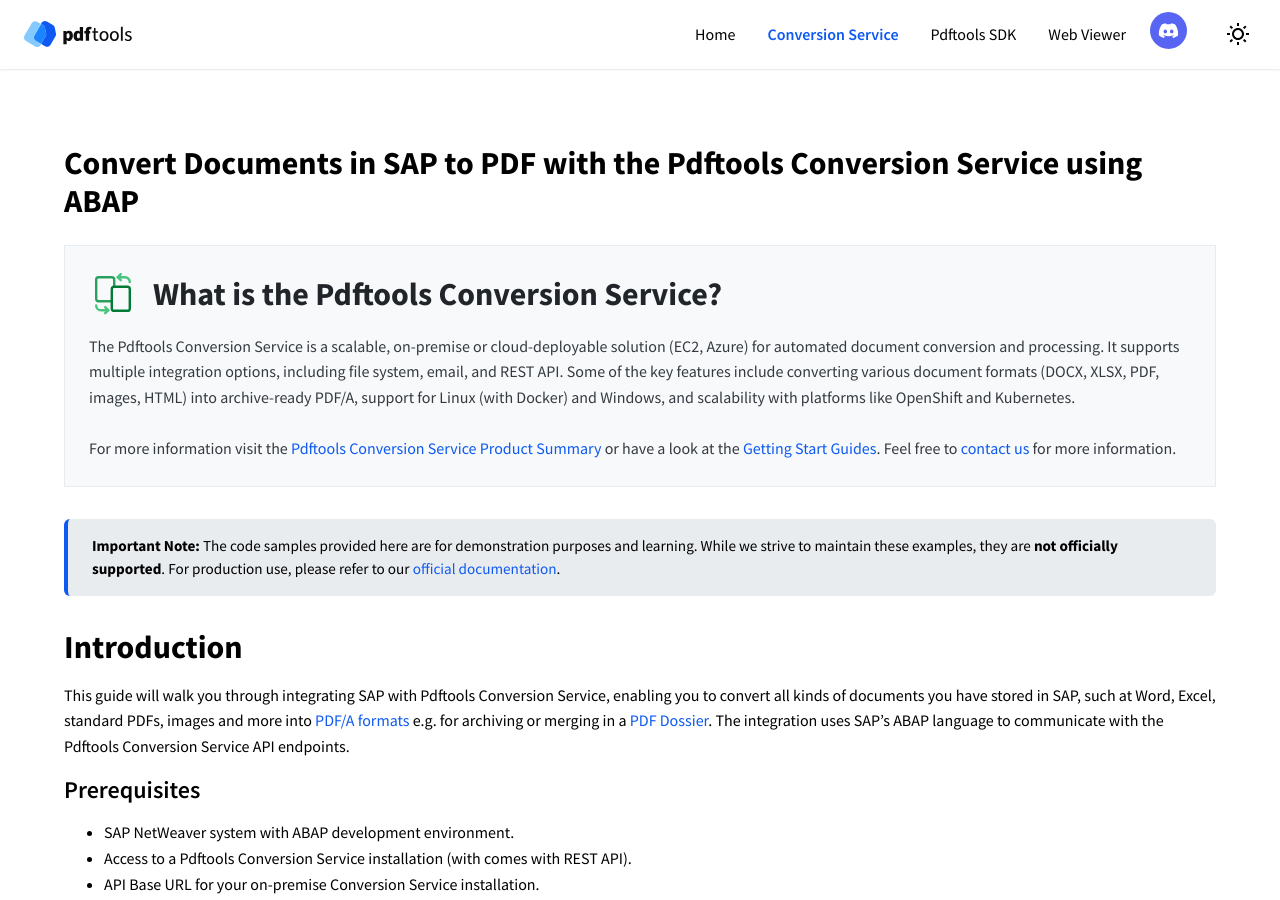
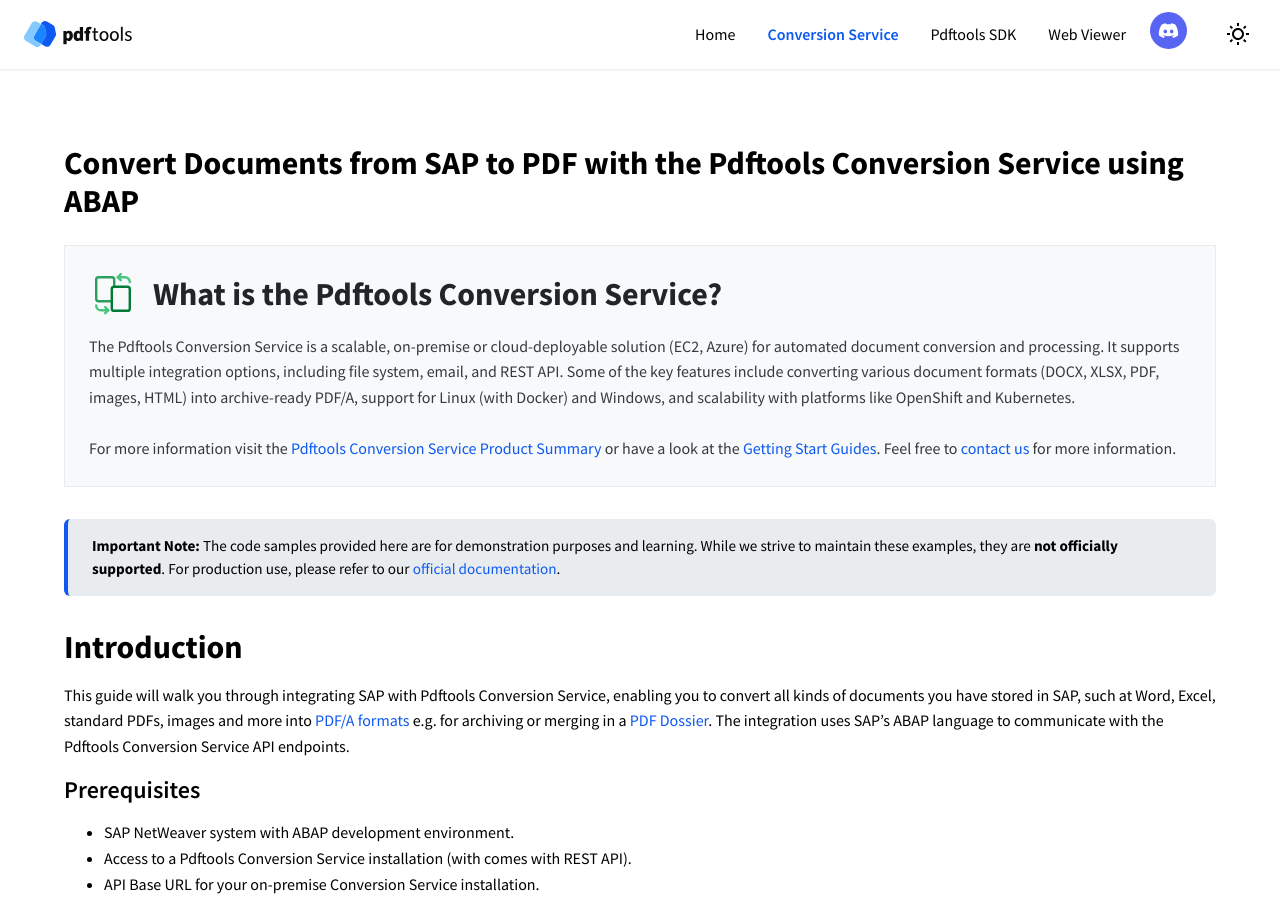
Before and after one commit to pdf-tools/pdf_code_samples, a Jekyll site: the page built from docs/tutorials/consrv-sap-integration.md, in a window 1280 px wide and 900 px high. Built offline with Jekyll 4.4.1, drawn with Linux system fonts in a browser that asks for light colours.

Commit message:
Rename title

```diff
--- a/docs/tutorials/consrv-sap-integration.md
+++ b/docs/tutorials/consrv-sap-integration.md
@@ -1,9 +1,9 @@
 ---
 layout: default
-title: Convert Documents in SAP to PDF with the Pdftools Conversion Service using ABAP
+title: Convert Documents from SAP to PDF with the Pdftools Conversion Service using ABAP
 products: [convsrv]
 ---
-## Convert Documents in SAP to PDF with the Pdftools Conversion Service using ABAP
+## Convert Documents from SAP to PDF with the Pdftools Conversion Service using ABAP
 
 {% include conversion-service-info.html %}
 
```
